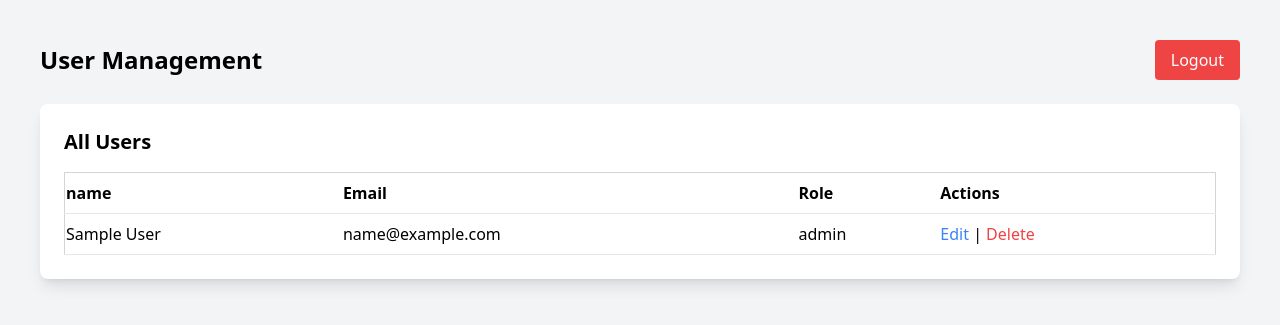
After one commit to KnoWingFly/eventwebsitephp, a PHP site: page /admin/manage_user.php in a window 1280 px wide. The commit adds this page. Shown: the top 325 px of the page. Run offline with PHP 8.4, Linux system fonts and the light colour scheme; the visitor is signed in with stand-in values (Sample User, id 1); some libraries are stand-ins or nearby versions.

Commit message:
Kelupaan Delete user buat admin. tapi ini udh Done Semua

```diff
--- a/admin/dashboard.php
+++ b/admin/dashboard.php
@@ -58,7 +58,8 @@ $events = $stmt->fetchAll();
             <h2 class="text-xl font-semibold mb-4">Admin Menu</h2>
             <ul class="space-y-2">
                 <li><a href="create_event.php" class="text-blue-500 hover:underline">Event Management</a></li>
-                <li><a href="views_user.php" class="text-blue-500 hover:underline">User Management</a></li>
+                <li><a href="views_user.php" class="text-blue-500 hover:underline">User Views</a></li>
+                <li><a href="manage_user.php" class="text-blue-500 hover:underline">User Management</a></li>
             </ul>
         </div>
 
--- /dev/null
+++ b/admin/manage_user.php
@@ -0,0 +1,62 @@
+<?php
+session_start();
+require '../config.php';
+
+// Check if the admin is logged in
+if ($_SESSION['role'] != 'admin') {
+    header('Location: ../index.php?page=login');
+    exit;
+}
+
+// Fetch all users
+$stmt = $pdo->query("SELECT id, name, email, role FROM users");
+$users = $stmt->fetchAll(PDO::FETCH_ASSOC);
+?>
+
+<!DOCTYPE html>
+<html lang="en">
+<head>
+    <meta charset="UTF-8">
+    <meta name="viewport" content="width=device-width, initial-scale=1.0">
+    <title>User Management</title>
+    <script src="https://cdn.tailwindcss.com"></script>
+</head>
+<body class="bg-gray-100">
+    <div class="container mx-auto p-10">
+        <div class="flex justify-between items-center mb-6">
+            <h1 class="text-2xl font-bold">User Management</h1>
+            <a href="../index.php?page=logout" class="bg-red-500 hover:bg-red-700 text-white py-2 px-4 rounded">
+                Logout
+            </a>
+        </div>
+
+        <!-- Users Table -->
+        <div class="bg-white shadow-lg rounded-lg p-6">
+            <h2 class="text-xl font-semibold mb-4">All Users</h2>
+            <table class="min-w-full bg-white border border-gray-300 rounded-lg">
+                <thead>
+                    <tr>
+                        <th class="py-2 border-b text-left">name</th>
+                        <th class="py-2 border-b text-left">Email</th>
+                        <th class="py-2 border-b text-left">Role</th>
+                        <th class="py-2 border-b text-left">Actions</th>
+                    </tr>
+                </thead>
+                <tbody>
+                    <?php foreach ($users as $user): ?>
+                    <tr>
+                        <td class="py-2 border-b"><?= htmlspecialchars($user['name']) ?></td>
+                        <td class="py-2 border-b"><?= htmlspecialchars($user['email']) ?></td>
+                        <td class="py-2 border-b"><?= htmlspecialchars($user['role']) ?></td>
+                        <td class="py-2 border-b">
+                            <a href="edit_user.php?id=<?= $user['id'] ?>" class="text-blue-500">Edit</a> |
+                            <a href="delete_user.php?id=<?= $user['id'] ?>" class="text-red-500" onclick="return confirm('Are you sure you want to delete this user?')">Delete</a>
+                        </td>
+                    </tr>
+                    <?php endforeach; ?>
+                </tbody>
+            </table>
+        </div>
+    </div>
+</body>
+</html>
```
Also changed, not shown: admin/delete_user.php (added, +31 -0 lines).
